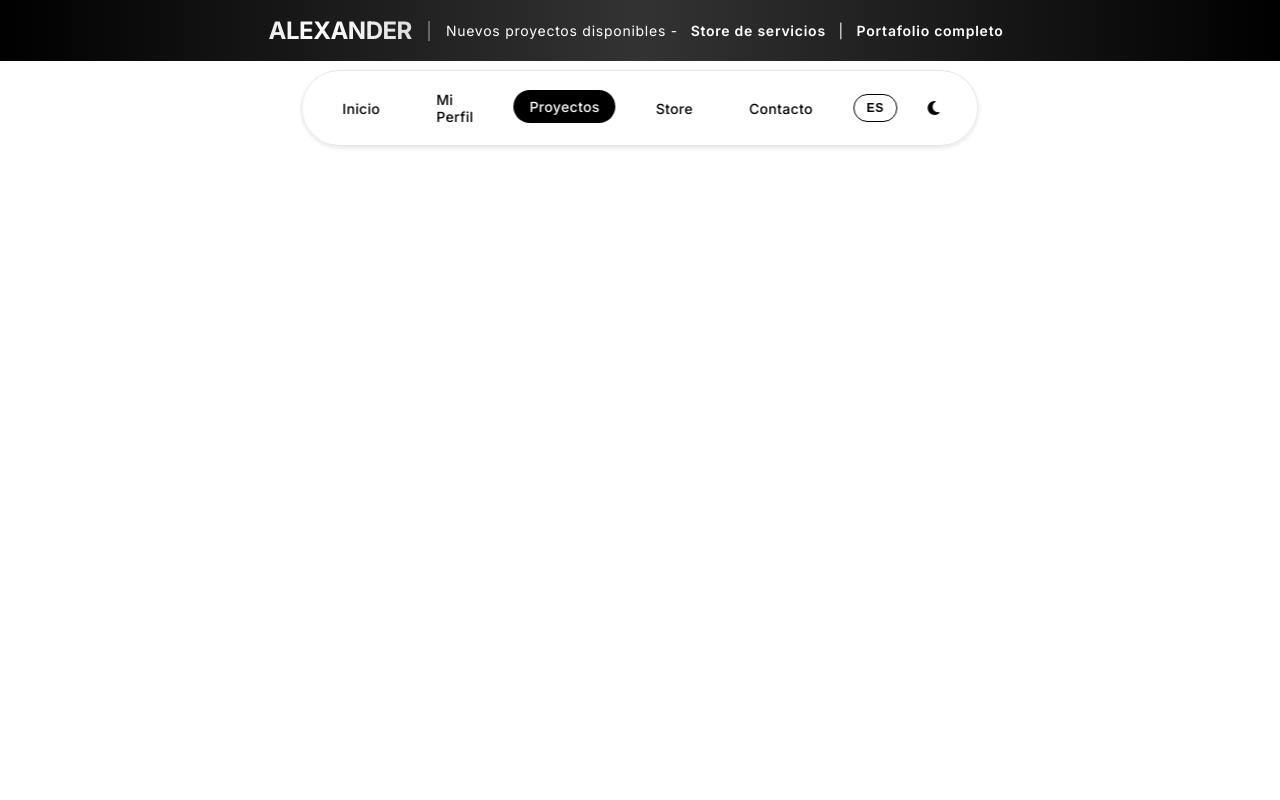
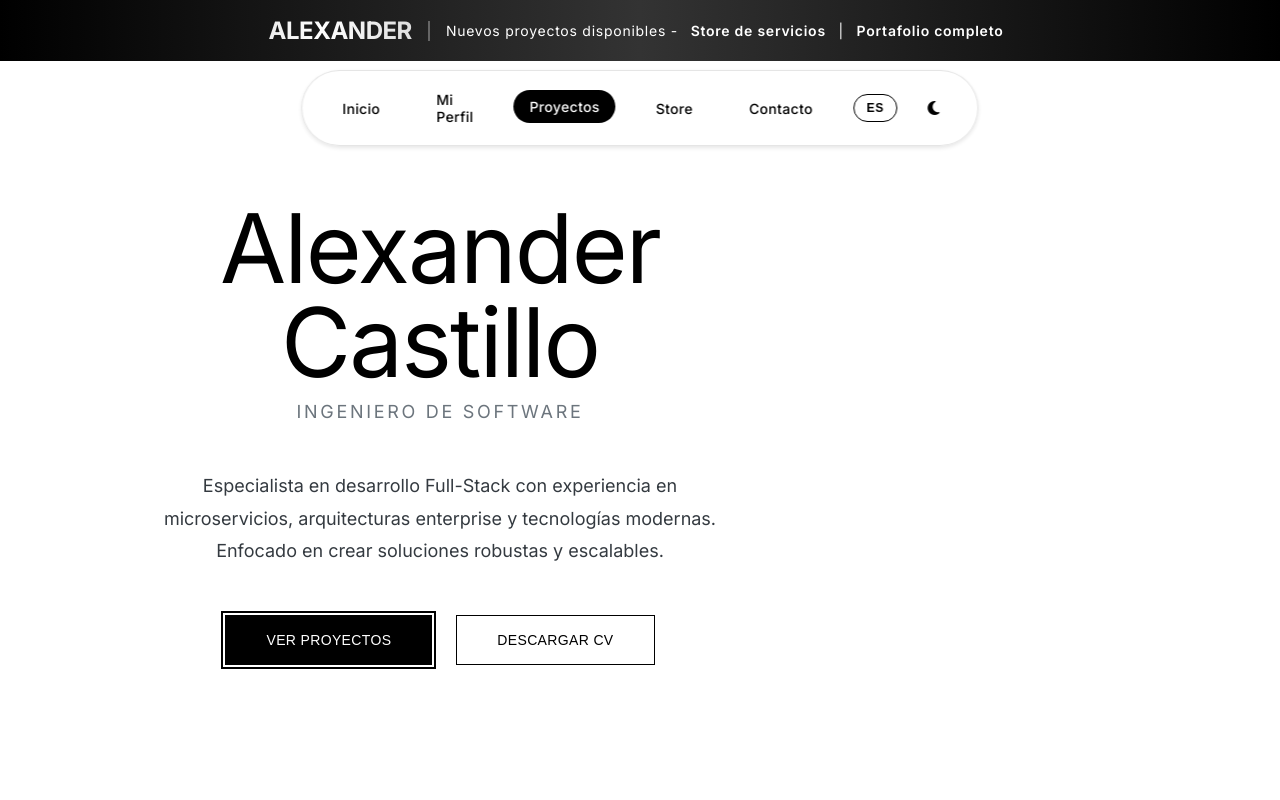
Before and after one commit to U202211390/Portafolio, an Angular app: page / in a window 1280 px wide. Both pictures are taken after a click on the button "VER PROYECTOS". Shown: the top 800 px of the page. Built offline with nearby package versions, Linux system fonts and the light colour scheme.

Commit message:
feat: 4  version muy buena

```diff
--- a/src/app/app.css
+++ b/src/app/app.css
@@ -311,7 +311,7 @@ body.dark-mode .theme-toggle:hover {
   background: rgba(255, 255, 255, 0.1);
 }
 
-/* NAVEGACIÓN SPA - CADA SECCIÓN ES UNA PÁGINA COMPLETA */
+/* NAVEGACIÓN SPA - CADA SECCIÓN ES UNA PÁGINA COMPLETA SIN ESPACIOS */
 .section {
   min-height: 100vh;
   display: none;
@@ -320,8 +320,9 @@ body.dark-mode .theme-toggle:hover {
   background: var(--primary-white);
   padding: 70px 2rem 0;
   position: relative;
-  opacity: 0;
-  transition: opacity 0.3s ease;
+  top: 0;
+  left: 0;
+  margin: 0;
   overflow-y: auto;
 }
 
--- a/src/app/app.ts
+++ b/src/app/app.ts
@@ -42,6 +42,8 @@ export class AppComponent implements OnInit {
       // Proyectos
       'projects.title': 'Proyectos',
       'projects.subtitle': 'Portafolio completo de sistemas reales implementados',
+      'projects.architectures': 'Arquitecturas',
+      'projects.patterns': 'Patrones',
 
       // Store
       'store.title': 'Store',
@@ -89,6 +91,8 @@ export class AppComponent implements OnInit {
       // Projects
       'projects.title': 'Projects',
       'projects.subtitle': 'Complete portfolio of real implemented systems',
+      'projects.architectures': 'Architectures',
+      'projects.patterns': 'Patterns',
 
       // Store
       'store.title': 'Store',
@@ -156,17 +160,24 @@ export class AppComponent implements OnInit {
     }
   ];
 
-  // TODOS LOS PROYECTOS REALES DEL USUARIO
+  // TODOS LOS PROYECTOS REALES DEL USUARIO (BILINGÜE)
   proyectos = [
     {
       id: 1,
       title: 'Call Center Connect',
-      description: 'Sistema completo de atención al cliente con arquitectura distribuida',
+      description: {
+        es: 'Sistema completo de atención al cliente con arquitectura distribuida',
+        en: 'Complete customer service system with distributed architecture'
+      },
       image: '💬',
       category: 'full-stack',
       tech: ['Node.js', 'TypeScript', 'React', 'Electron', 'Socket.IO', 'Redis', 'Docker'],
-      details: 'Sistema enterprise de call center con comunicación en tiempo real, arquitectura DDD, API Gateway y aplicación desktop con Electron.',
-      features: [
+      details: {
+        es: 'Sistema enterprise de call center con comunicación en tiempo real, arquitectura DDD, API Gateway y aplicación desktop con Electron.',
+        en: 'Enterprise call center system with real-time communication, DDD architecture, API Gateway and desktop application with Electron.'
+      },
+      features: {
+        es: [
           'Arquitectura DDD (Domain-Driven Design) completa',
           'API Gateway con rate limiting y JWT',
           'Comunicación real-time con Socket.IO',
@@ -176,18 +187,36 @@ export class AppComponent implements OnInit {
           'Testing con Jest y Artillery',
           'Logging estructurado con Winston'
         ],
+        en: [
+          'Complete DDD (Domain-Driven Design) architecture',
+          'API Gateway with rate limiting and JWT',
+          'Real-time communication with Socket.IO',
+          'Desktop application with Electron',
+          'Distributed cache with Redis',
+          'Containerized microservices',
+          'Testing with Jest and Artillery',
+          'Structured logging with Winston'
+        ]
+      },
       architectures: ['Clean Architecture', 'Event-Driven', 'Microservices'],
       patterns: ['Repository', 'CQRS', 'Producer-Consumer', 'API Gateway']
     },
     {
       id: 2,
       title: 'KiwiPay Loan Backend',
-      description: 'Sistema financiero robusto con Spring Boot y arquitectura hexagonal',
+      description: {
+        es: 'Sistema financiero robusto con Spring Boot y arquitectura hexagonal',
+        en: 'Robust financial system with Spring Boot and hexagonal architecture'
+      },
       image: '💰',
       category: 'backend',
       tech: ['Java 17', 'Spring Boot', 'PostgreSQL', 'MapStruct', 'Docker', 'Gradle'],
-      details: 'Plataforma financiera enterprise con procesamiento de préstamos, cálculos complejos y seguridad bancaria.',
-      features: [
+      details: {
+        es: 'Plataforma financiera enterprise con procesamiento de préstamos, cálculos complejos y seguridad bancaria.',
+        en: 'Enterprise financial platform with loan processing, complex calculations and banking security.'
+      },
+      features: {
+        es: [
           'Arquitectura Hexagonal (Ports & Adapters)',
           'Spring Security con JWT y BCrypt',
           'Migraciones con Flyway',
@@ -197,18 +226,36 @@ export class AppComponent implements OnInit {
           'Documentación OpenAPI 3.0',
           'Procesamiento Excel con Apache POI'
         ],
+        en: [
+          'Hexagonal Architecture (Ports & Adapters)',
+          'Spring Security with JWT and BCrypt',
+          'Migrations with Flyway',
+          'L2 Cache with Caffeine',
+          'Rate limiting with Bucket4j',
+          'Testing with Testcontainers',
+          'OpenAPI 3.0 documentation',
+          'Excel processing with Apache POI'
+        ]
+      },
       architectures: ['Hexagonal Architecture', 'Layered Architecture'],
       patterns: ['Repository', 'DTO', 'Factory', 'Strategy', 'Observer']
     },
     {
       id: 3,
       title: 'Microservicios AventuraPe',
-      description: 'Ecosistema de microservicios para turismo con Spring Cloud',
+      description: {
+        es: 'Ecosistema de microservicios para turismo con Spring Cloud',
+        en: 'Tourism microservices ecosystem with Spring Cloud'
+      },
       image: '🏔️',
       category: 'microservices',
       tech: ['Spring Boot', 'Spring Cloud', 'Eureka', 'Gateway', 'PostgreSQL', 'JWT'],
-      details: 'Arquitectura completa de microservicios con service discovery, configuration management y circuit breaker.',
-      features: [
+      details: {
+        es: 'Arquitectura completa de microservicios con service discovery, configuration management y circuit breaker.',
+        en: 'Complete microservices architecture with service discovery, configuration management and circuit breaker.'
+      },
+      features: {
+        es: [
           'Service Discovery con Eureka',
           'Configuration Management centralizado',
           'API Gateway con Spring Cloud Gateway',
@@ -218,18 +265,36 @@ export class AppComponent implements OnInit {
           'Actuator endpoints para monitoreo',
           'Multi-módulo Maven optimizado'
         ],
+        en: [
+          'Service Discovery with Eureka',
+          'Centralized Configuration Management',
+          'API Gateway with Spring Cloud Gateway',
+          'Circuit Breaker for fault tolerance',
+          'Independent services (IAM, Posts, Profiles)',
+          'Integrated OpenAPI documentation',
+          'Actuator endpoints for monitoring',
+          'Optimized multi-module Maven'
+        ]
+      },
       architectures: ['Microservices', 'Service-Oriented Architecture'],
       patterns: ['Service Discovery', 'API Gateway', 'Circuit Breaker', 'Config Management']
     },
     {
       id: 4,
       title: 'BonoFácil Platform',
-      description: 'Plataforma financiera híbrida Angular + Spring Boot',
+      description: {
+        es: 'Plataforma financiera híbrida Angular + Spring Boot',
+        en: 'Hybrid financial platform Angular + Spring Boot'
+      },
       image: '📊',
       category: 'full-stack',
       tech: ['Angular 20', 'Spring Boot', 'PostgreSQL', 'TypeScript', 'RxJS'],
-      details: 'Sistema de gestión de bonos con arquitectura híbrida que funciona online/offline con fallbacks inteligentes.',
-      features: [
+      details: {
+        es: 'Sistema de gestión de bonos con arquitectura híbrida que funciona online/offline con fallbacks inteligentes.',
+        en: 'Bond management system with hybrid architecture that works online/offline with intelligent fallbacks.'
+      },
+      features: {
+        es: [
           'Sistema híbrido online/offline',
           'Fallback inteligente a datos simulados',
           'Calculadora financiera (TREA, flujo de caja)',
@@ -239,18 +304,36 @@ export class AppComponent implements OnInit {
           'Gestión dual: localStorage + backend',
           'Error handling centralizado'
         ],
+        en: [
+          'Hybrid online/offline system',
+          'Intelligent fallback to simulated data',
+          'Financial calculator (TREA, cash flow)',
+          'Automatic JWT interceptors',
+          'Role-based access (ISSUER, INVESTOR, ADMIN)',
+          'Responsive and modern UI',
+          'Dual management: localStorage + backend',
+          'Centralized error handling'
+        ]
+      },
       architectures: ['Hexagonal Architecture', 'Component-based'],
       patterns: ['Repository', 'Guard', 'Interceptor', 'Observer', 'Command']
     },
     {
       id: 5,
       title: 'AquaSense IoT Smart Tank',
-      description: 'Sistema IoT inteligente para monitoreo de tanques de agua',
+      description: {
+        es: 'Sistema IoT inteligente para monitoreo de tanques de agua',
+        en: 'Smart IoT system for water tank monitoring'
+      },
       image: '🌊',
       category: 'iot',
       tech: ['C++', 'ESP32', 'Arduino', 'WiFi', 'Sensores', 'JSON'],
-      details: 'Sistema IoT completo con sensores ultrasónicos, control automático de válvulas y comunicación cloud.',
-      features: [
+      details: {
+        es: 'Sistema IoT completo con sensores ultrasónicos, control automático de válvulas y comunicación cloud.',
+        en: 'Complete IoT system with ultrasonic sensors, automatic valve control and cloud communication.'
+      },
+      features: {
+        es: [
           'Monitoreo automático de nivel de agua',
           'Control inteligente de válvulas',
           'Conectividad IoT con upload cloud',
@@ -260,18 +343,36 @@ export class AppComponent implements OnInit {
           'Watchdog patterns',
           'Memory management optimizado'
         ],
+        en: [
+          'Automatic water level monitoring',
+          'Smart valve control',
+          'IoT connectivity with cloud upload',
+          'Self-diagnostic system',
+          'Automatic failsafe mechanisms',
+          'LED status indicators',
+          'Watchdog patterns',
+          'Optimized memory management'
+        ]
+      },
       architectures: ['Component-based', 'Event-driven', 'State Machine'],
       patterns: ['Observer', 'Command', 'State Machine', 'Component']
     },
     {
       id: 6,
       title: 'Tavolo Restaurant IoT',
-      description: 'Gestión de restaurantes con sensores IoT y reservas inteligentes',
+      description: {
+        es: 'Gestión de restaurantes con sensores IoT y reservas inteligentes',
+        en: 'Restaurant management with IoT sensors and smart reservations'
+      },
       image: '🍽️',
       category: 'iot',
       tech: ['Spring Boot', 'PostgreSQL', 'Docker', 'IoT Sensors', 'JWT'],
-      details: 'Sistema de gestión para restaurantes con integración IoT para reservas de mesas y control automático.',
-      features: [
+      details: {
+        es: 'Sistema de gestión para restaurantes con integración IoT para reservas de mesas y control automático.',
+        en: 'Restaurant management system with IoT integration for table reservations and automatic control.'
+      },
+      features: {
+        es: [
           'Reservas inteligentes con sensores IoT',
           'Multi-stage Docker build optimizado',
           'Environment variables para deploy cloud',
@@ -281,18 +382,36 @@ export class AppComponent implements OnInit {
           'Maven optimization avanzada',
           'Health checks integrados'
         ],
+        en: [
+          'Smart reservations with IoT sensors',
+          'Optimized multi-stage Docker build',
+          'Environment variables for cloud deploy',
+          'Stateless JWT security',
+          'API documentation with OpenAPI',
+          'Cloud-ready (Heroku/Railway)',
+          'Advanced Maven optimization',
+          'Integrated health checks'
+        ]
+      },
       architectures: ['Clean Architecture', 'Layered'],
       patterns: ['Repository', 'Service Layer', 'DTO', 'Dependency Injection']
     },
     {
       id: 7,
       title: 'Redis Data Pipeline',
-      description: 'Sistema distribuido de procesamiento de datos multi-lenguaje',
+      description: {
+        es: 'Sistema distribuido de procesamiento de datos multi-lenguaje',
+        en: 'Multi-language distributed data processing system'
+      },
       image: '🔄',
       category: 'data',
       tech: ['Java', 'Python', 'Redis', 'Jedis', 'Faker', 'Gson'],
-      details: 'Pipeline de datos robusto con Python como producer y Java como consumer, usando Redis como broker.',
-      features: [
+      details: {
+        es: 'Pipeline de datos robusto con Python como producer y Java como consumer, usando Redis como broker.',
+        en: 'Robust data pipeline with Python as producer and Java as consumer, using Redis as broker.'
+      },
+      features: {
+        es: [
           'Integración multi-lenguaje (Java + Python)',
           'Producer-Consumer pattern con Redis',
           'Connection pooling y timeout handling',
@@ -302,18 +421,36 @@ export class AppComponent implements OnInit {
           'Logging estructurado con emojis',
           'Error recovery automático'
         ],
+        en: [
+          'Multi-language integration (Java + Python)',
+          'Producer-Consumer pattern with Redis',
+          'Connection pooling and timeout handling',
+          'Automatic retry mechanisms',
+          'Data validation and integrity',
+          'Health checks and metrics',
+          'Structured logging with emojis',
+          'Automatic error recovery'
+        ]
+      },
       architectures: ['Producer-Consumer', 'Data Pipeline'],
       patterns: ['Producer-Consumer', 'Caching', 'ETL', 'Error Handling']
     },
     {
       id: 8,
       title: 'Kiwi API Backend',
-      description: 'API principal con integración de servicios externos',
+      description: {
+        es: 'API principal con integración de servicios externos',
+        en: 'Main API with external services integration'
+      },
       image: '🥝',
       category: 'backend',
       tech: ['Node.js', 'TypeScript', 'PostgreSQL', 'Twilio', 'SendGrid', 'Cloudinary'],
-      details: 'Backend principal con integración completa de servicios externos, validación robusta y documentación automática.',
-      features: [
+      details: {
+        es: 'Backend principal con integración completa de servicios externos, validación robusta y documentación automática.',
+        en: 'Main backend with complete external services integration, robust validation and automatic documentation.'
+      },
+      features: {
+        es: [
           'Integración Twilio (SMS), SendGrid (Email)',
           'Upload de imágenes con Cloudinary',
           'Validación con Zod schemas',
@@ -323,6 +460,17 @@ export class AppComponent implements OnInit {
           'File processing con node-xlsx',
           'CORS y seguridad configurada'
         ],
+        en: [
+          'Twilio (SMS), SendGrid (Email) integration',
+          'Image upload with Cloudinary',
+          'Validation with Zod schemas',
+          'Automatic Swagger from JSDoc',
+          'Path aliasing with module-alias',
+          'DB automation scripts',
+          'File processing with node-xlsx',
+          'Configured CORS and security'
+        ]
+      },
       architectures: ['Layered Architecture', 'Module Pattern'],
       patterns: ['Factory', 'Singleton', 'Middleware', 'Module']
     }
@@ -398,20 +546,26 @@ export class AppComponent implements OnInit {
     }
   }
 
-  // NAVEGACIÓN SPA - CADA SECCIÓN ES UNA PÁGINA COMPLETA
+  // NAVEGACIÓN SPA - CADA SECCIÓN ES UNA PÁGINA COMPLETA SIN ESPACIOS BLANCOS
   public showSection(sectionId: string) {
     // Ocultar todas las secciones INMEDIATAMENTE
-    const sections = document.querySelectorAll('.section');
-    sections.forEach(section => section.classList.remove('active'));
+    const allSections = document.querySelectorAll('.section, .hero');
+    allSections.forEach(section => {
+      section.classList.remove('active');
+    });
 
-    // Scroll al top INSTANTÁNEO
+    // Scroll al top INSTANTÁNEO - FORZADO
+    window.scrollTo(0, 0);
     document.documentElement.scrollTop = 0;
     document.body.scrollTop = 0;
 
-    // Mostrar sección INMEDIATAMENTE
+    // Mostrar SOLO la sección objetivo INMEDIATAMENTE
     const targetSection = document.getElementById(sectionId);
     if (targetSection) {
+      // Asegurar que la sección aparezca arriba sin espacios
       targetSection.classList.add('active');
+      targetSection.style.paddingTop = '70px'; // Navbar height
+      targetSection.scrollIntoView({ behavior: 'auto', block: 'start' });
     }
 
     // Actualizar navbar
@@ -424,6 +578,11 @@ export class AppComponent implements OnInit {
     }
 
     this.currentSection = sectionId;
+
+    // Forzar scroll a cero después de un tick
+    setTimeout(() => {
+      window.scrollTo(0, 0);
+    }, 0);
   }
 
   public toggleTheme() {
@@ -487,6 +646,19 @@ export class AppComponent implements OnInit {
       return this.storeItems;
     }
     return this.storeItems.filter(item => item.category === this.selectedCategory);
+  }
+
+  // FUNCIONES PARA CONTENIDO BILINGÜE DE PROYECTOS
+  public getProjectDescription(project: any): string {
+    return project.description[this.currentLanguage] || project.description.es;
+  }
+
+  public getProjectDetails(project: any): string {
+    return project.details[this.currentLanguage] || project.details.es;
+  }
+
+  public getProjectFeatures(project: any): string[] {
+    return project.features[this.currentLanguage] || project.features.es;
   }
 
   public handleContact(event: any) {
```
Also changed, not shown: src/app/app.html (+6 -6 lines). Lines whose indentation alone changed are shown as unchanged.
